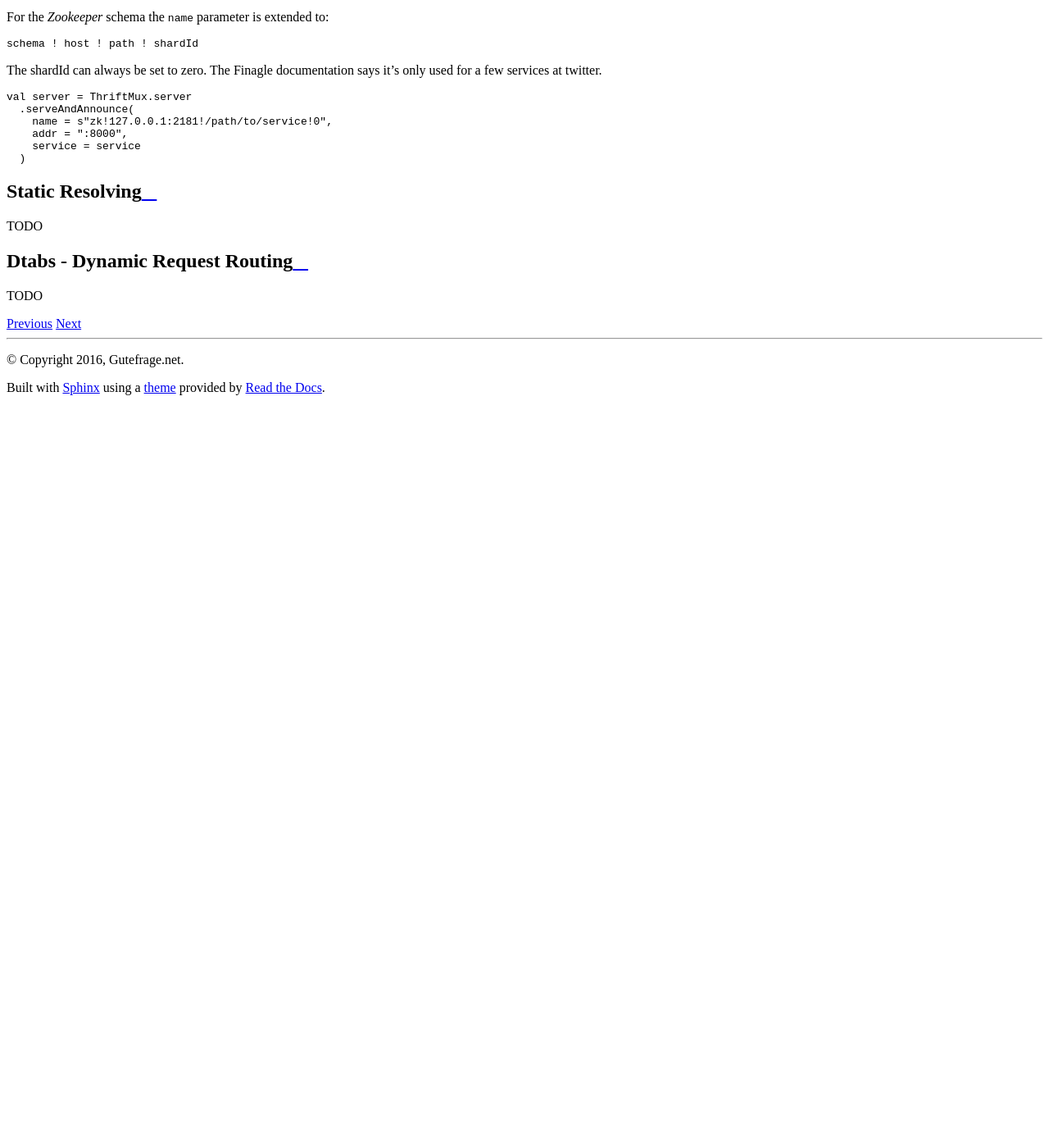
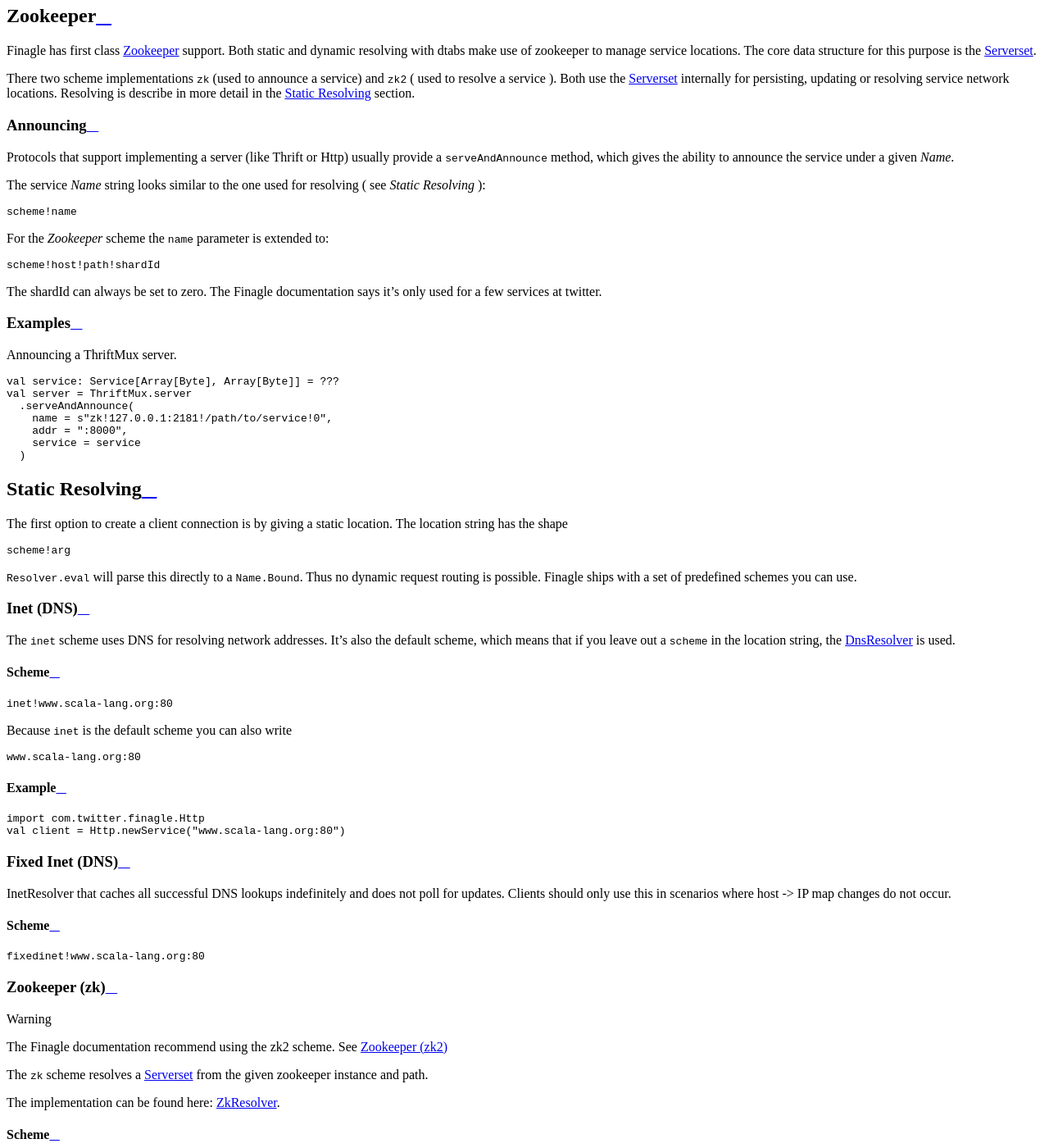
Before and after one commit to gutefrage/the-finagle-docs, a Sphinx documentation site: the page built from docs/content/service-discovery.rst, in a window 1280 px wide and 1400 px high, scrolled down 931 px. Shown: the whole window at 82% size. Built offline with Sphinx 7.4.7 and the Read the Docs theme 2.0.0, drawn with Linux system fonts in a browser that asks for light colours; before the commit the page ends 1421 px from its top, so only the background shows below that; some of the changed text lies outside the part shown.

Commit message:
Added explanation for some resolvers

```diff
--- a/docs/content/service-discovery.rst
+++ b/docs/content/service-discovery.rst
@@ -26,12 +26,9 @@
 Finagle has first class `Zookeeper`_ support. Both static and dynamic resolving with dtabs make use of zookeeper
 to manage service locations. The core data structure for this purpose is the `Serverset`_.
 
-There two schema implementations ``zk`` (used to announce a service) and ``zk2`` ( used to resolve a service ). Both
+There two scheme implementations ``zk`` (used to announce a service) and ``zk2`` ( used to resolve a service ). Both
 use the `Serverset`_ internally for persisting, updating or resolving service network locations. Resolving is describe
 in more detail in the `Static Resolving`_ section.
-
-.. _Zookeeper: https://zookeeper.apache.org/
-.. _Serverset: http://twitter.github.io/commons/apidocs/com/twitter/common/zookeeper/ServerSet.html
 
 
 Announcing
@@ -44,20 +41,26 @@
 
 .. code-block:: bash
 
-    schema ! name
+    scheme!name
 
-For the *Zookeeper* schema the ``name`` parameter is extended to:
+For the *Zookeeper* scheme the ``name`` parameter is extended to:
 
 .. code-block:: bash
 
-    schema ! host ! path ! shardId
+    scheme!host!path!shardId
 
 The shardId can always be set to zero. The Finagle documentation says it's only used for a few services
 at twitter.
 
 
+Examples
+--------
+
+Announcing a ThriftMux server.
+
 .. code-block:: scala
 
+    val service: Service[Array[Byte], Array[Byte]] = ???
     val server = ThriftMux.server
       .serveAndAnnounce(
         name = s"zk!127.0.0.1:2181!/path/to/service!0",
@@ -69,10 +72,149 @@
 Static Resolving
 ================
 
+The first option to create a client connection is by giving a static location.
+The location string has the shape
+
+.. code-block:: bash
+
+    scheme!arg
+
+``Resolver.eval`` will parse this directly to a ``Name.Bound``. Thus no dynamic request routing is possible.
+Finagle ships with a set of predefined schemes you can use.
+
+
+
+Inet (DNS)
+----------
+
+The ``inet`` scheme uses DNS for resolving network addresses. It's also the default scheme, which means that
+if you leave out a ``scheme`` in the location string, the `DnsResolver`_ is used.
+
+.. _DnsResolver: https://github.com/twitter/finagle/blob/develop/finagle-core/src/main/scala/com/twitter/finagle/InetResolver.scala
+
+Scheme
+~~~~~~
+
+.. code-block:: bash
+
+    inet!www.scala-lang.org:80
+
+Because ``inet`` is the default scheme you can also write
+
+.. code-block:: bash
+
+    www.scala-lang.org:80
+
+Example
+~~~~~~~
+
+.. code-block:: scala
+
+    import com.twitter.finagle.Http
+    val client = Http.newService("www.scala-lang.org:80")
+
+
+Fixed Inet (DNS)
+----------------
+
+InetResolver that caches all successful DNS lookups indefinitely and does not poll for updates.
+Clients should only use this in scenarios where host -> IP map changes do not occur.
+
+Scheme
+~~~~~~
+
+.. code-block:: bash
+
+    fixedinet!www.scala-lang.org:80
+
+Zookeeper (zk)
+--------------
+
+.. warning:: The Finagle documentation recommend using the zk2 scheme. See `Zookeeper (zk2)`_
+
+The ``zk`` scheme resolves a `Serverset`_ from the given zookeeper instance and path.
+
+The implementation can be found here: `ZkResolver`_.
+
+Scheme
+~~~~~~
+
+.. code-block:: bash
+
+    zk!zookeeper-host!path
+
+.. _ZkResolver: https://github.com/twitter/finagle/blob/develop/finagle-serversets/src/main/scala/com/twitter/finagle/zookeeper/ZkResolver.scala
+
+
+Example
+~~~~~~~
+
+.. code-block:: scala
+
+    import com.twitter.finagle.Http
+    val client = Http.newService("zk!127.0.0.1:2181!/path/to/service")
+
+
+Zookeeper (zk2)
+---------------
+
+The ``zk2`` scheme resolves a `Serverset`_ from the given zookeeper instance and path.
+
+The implementation can be found here: `Zk2Resolver`_.
+
+Scheme
+~~~~~~
+
+.. code-block:: bash
+
+    zk2!zookeeper-host!path
+
+
+Example
+~~~~~~~
+
+.. code-block:: scala
+
+    import com.twitter.finagle.Http
+    val client = Http.newService("zk2!127.0.0.1:2181!/path/to/service")
+
+
+.. _Zk2Resolver: https://github.com/twitter/finagle/blob/develop/finagle-serversets/src/main/scala/com/twitter/finagle/serverset2/Zk2Resolver.scala
+
+
+MDNS (mdns)
+-----------
+
 TODO
+
+The implementation can be found here: `MDNS`_
+
+.. _MDNS: https://github.com/twitter/finagle/blob/develop/finagle-mdns/src/main/scala/com/twitter/finagle/mdns/MDNS.scala
+
+MDNS (local)
+------------
+
+TODO
+
+The implementation can be found here: `Local`_
+
+.. _Local: https://github.com/twitter/finagle/blob/develop/finagle-mdns/src/main/scala/com/twitter/finagle/mdns/Local.scala
+
+JmDNS (jmdns)
+-------------
+
+TODO
+
+The implementation can be found here: `JmDNS`_.
+
+.. _JmDNS: https://github.com/twitter/finagle/blob/develop/finagle-mdns/src/main/scala/com/twitter/finagle/mdns/JmDNS.scala
 
 
 Dtabs - Dynamic Request Routing
 ===============================
 
 TODO
+
+
+.. _Zookeeper: https://zookeeper.apache.org/
+.. _Serverset: http://twitter.github.io/commons/apidocs/com/twitter/common/zookeeper/ServerSet.html
```
